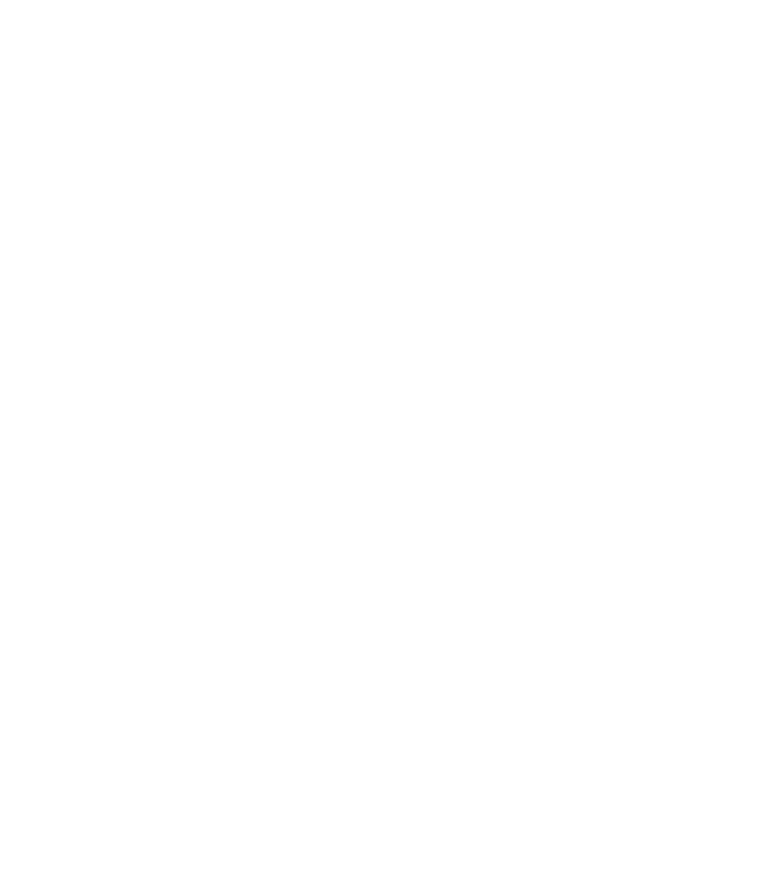
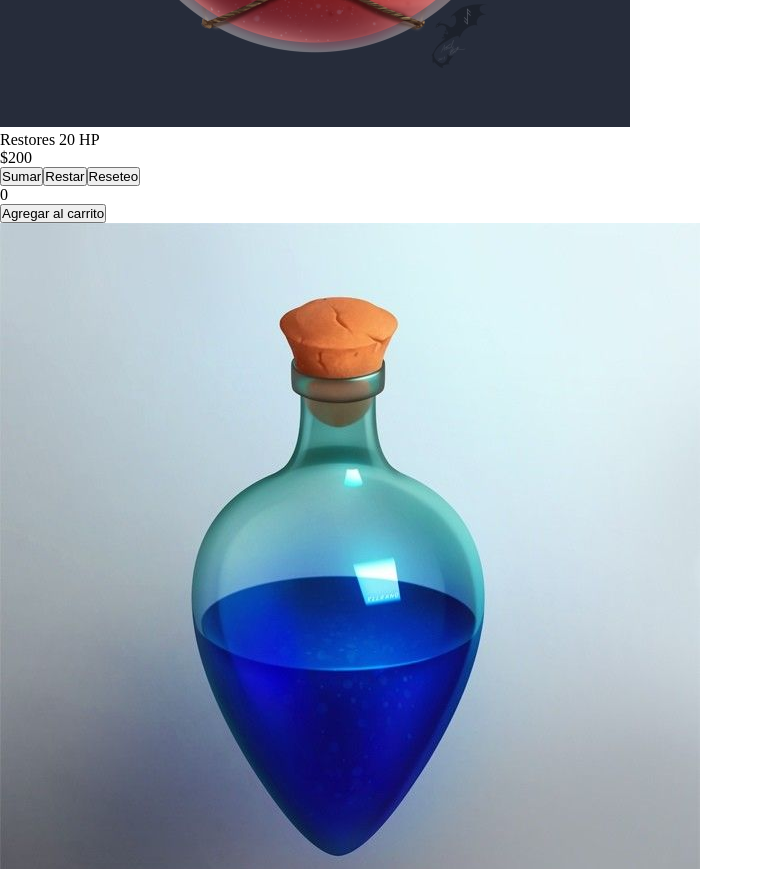
Before and after one commit to JaguRom/app, a React (Create React App) app: page /itemDetail/1 in a window 1280 px wide. Shown: the part 1160-2029 px from the top of the page, without its empty margins (0-763 px from the left). Before the commit the page ends 800 px from the top, so only its background shows below. Built offline with nearby package versions, Linux system fonts and the light colour scheme.

Commit message:
Item Detail

```diff
--- a/src/App.js
+++ b/src/App.js
@@ -6,6 +6,7 @@
 import ItemListContainer from "./Components/ItemListContainer"
 //Import ItemCount
 import ItemCount from "./Components/ItemCount"
+import ItemDetailContainer from "./Components/ItemDetailContainer"
 //BrowserRouter
 //import { BrowserRouter, Route } from "react-router-dom/cjs/react-router-dom.min"
 
@@ -17,6 +18,7 @@
         <NavBar/>
         <ItemCount stock="10"/>
         <ItemListContainer greeting="Bienvenida/o a EcommerceApp."/>
+        <ItemDetailContainer/>
         <Footer/>
         {/* </BrowserRouter> */}
         </>
--- /dev/null
+++ b/src/Components/ItemDetail.js
@@ -0,0 +1,13 @@
+import ItemCount from './ItemCount';
+const ItemDetail = ({item}) => {
+    return (
+        <div>
+            <img src={item.img} alt="item" />
+            <p>{item.description}</p>
+            <p>${item.price}</p>
+            <ItemCount stock={10}/>
+        </div>
+    )
+}
+
+export default ItemDetail
--- /dev/null
+++ b/src/Components/ItemDetailContainer.js
@@ -0,0 +1,34 @@
+
+import { useState, useEffect } from "react"
+import itemsJson from "./items.json"
+import ItemDetail from "./ItemDetail"
+const ItemDetailContainer = () => {
+    const [producto, setProducto] = useState([])
+    useEffect(() => {
+        promesa
+            .then(detalle => {
+                setTimeout(() => {
+                    getItem(detalle)
+                }, 2000)
+            })
+            .catch(() => {
+                console.log("error")
+            })
+    }, [])
+    const getItem = (detalle) => {
+        setProducto(detalle)
+    }
+    const promesa = new Promise((resolve) => {
+        resolve(itemsJson)
+    })
+    return (
+        <div>
+            {producto.map(prod => {
+                return <ItemDetail item={prod}/>
+            })}
+        </div>
+
+    )
+}
+
+export default ItemDetailContainer
```
